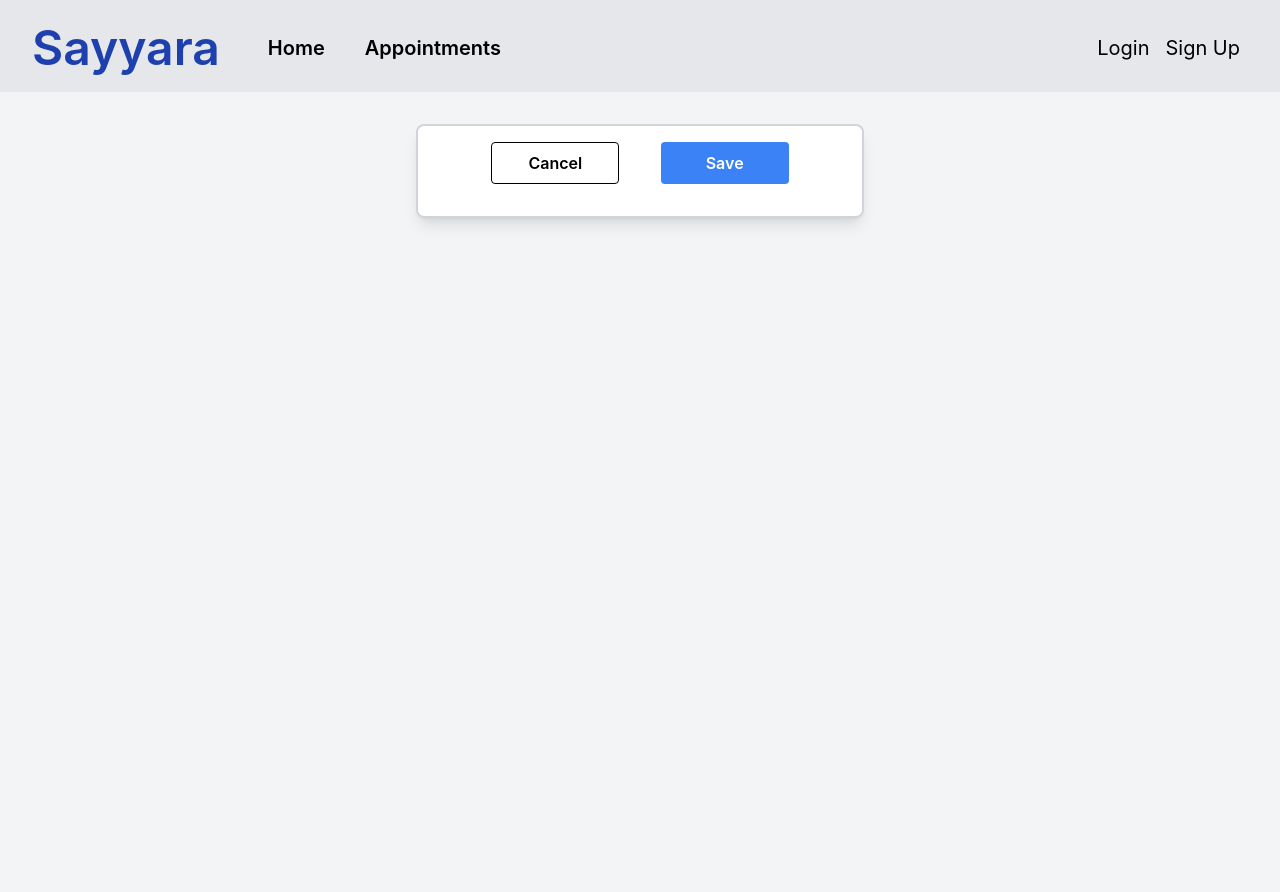
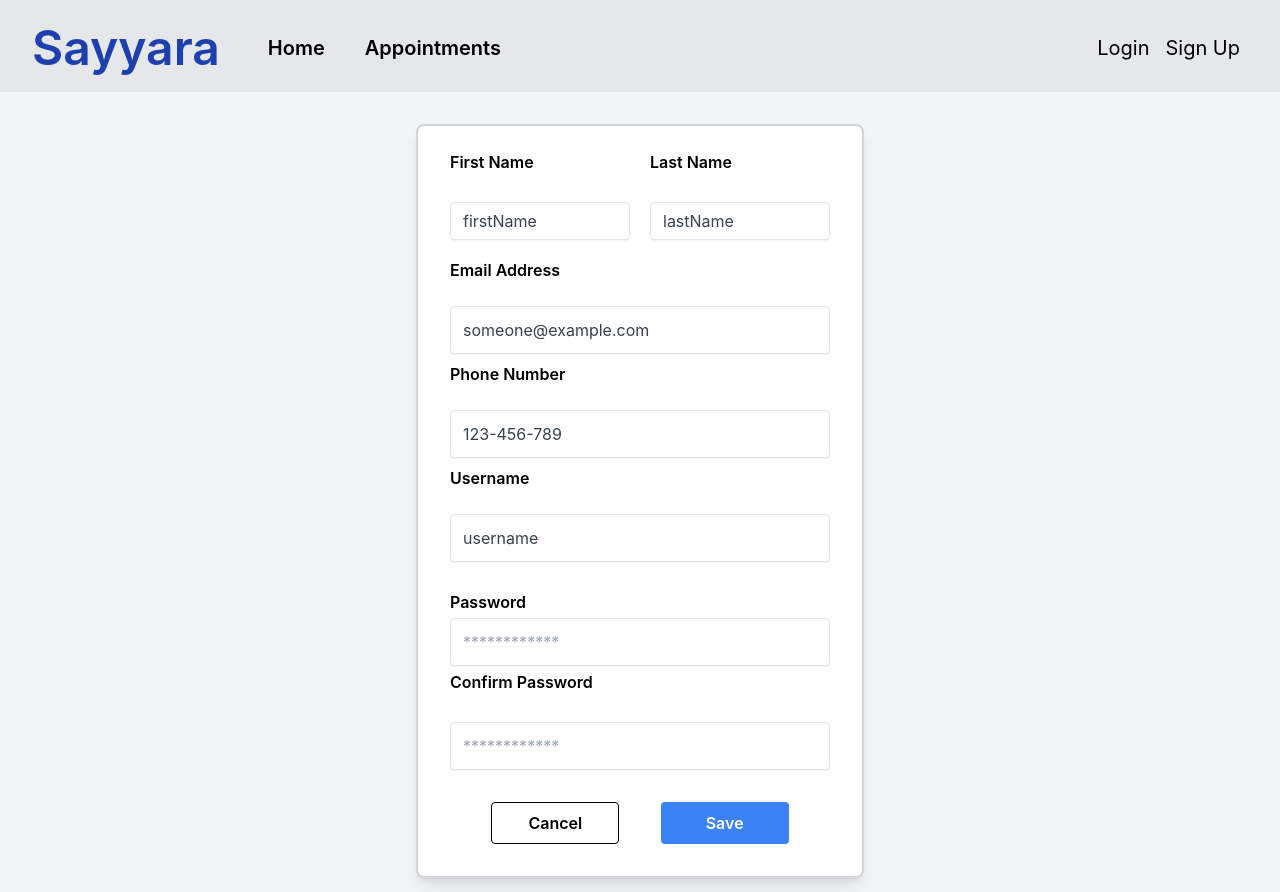
Before and after one commit to csc301-fall-2022/team-project-16-sayyara-m, a React (Create React App) app in the folder frontend/: page /profile in a window 1280 px wide. Both pictures are taken after a click on the button "Edit Profile". Built offline with nearby package versions, Linux system fonts and the light colour scheme.

Commit message:
Edit user info UI implementation

```diff
--- a/frontend/src/pages/Profile.tsx
+++ b/frontend/src/pages/Profile.tsx
@@ -43,8 +43,45 @@ const Profile = () => {
                         </div>
                         :
                         <div className="mx-8">
-                            <div className='flex justify-evenly mt-4 mb-8'>
-                                <button className="transition duration-100 ease-in-out w-32 bg-white-500 hover:bg-white-700 text-blue
+                            <div className='grid grid-cols-2 grid-rows-12 gap-1 mt-6 mb-6'>
+                                <label className='mb-[2px] font-semibold'>First Name</label>
+                                <label className='ml-2 font-semibold'>Last Name</label>
+                                <div className='mr-2'>
+                                    <input className="shadow-sm appearance-none border rounded w-full py-2 px-3 text-gray-700 leading-tight
+                                    focus:outline-blue-500 focus:shadow-outline" type="text" placeholder="First Name" defaultValue="firstName"/>
+                                </div>
+                                <div className='ml-2'>
+                                    <input className="shadow-sm appearance-none border rounded w-full py-2 px-3 text-gray-700 leading-tight
+                                    focus:outline-blue-500 focus:shadow-outline" type="text" placeholder="Last Name" defaultValue="lastName"/>
+                                </div>
+                                <label className='col-span-2 mt-1 font-semibold'>
+                                    Email Address
+                                </label>
+                                <input className="col-span-2 shadow-sm appearance-none border rounded w-full py-2 px-3 text-gray-700 leading-tight
+                                focus:outline-blue-500 focus:shadow-outline" type="text" placeholder="Email Address" defaultValue="someone@example.com"/>
+                                <label className='col-span-2 mt-1 font-semibold'>
+                                    Phone Number
+                                </label>
+                                <input className="col-span-2 shadow-sm appearance-none border rounded w-full py-2 px-3 text-gray-700 leading-tight
+                                focus:outline-blue-500 focus:shadow-outline" type="text" placeholder="Phone Number" defaultValue="123-456-789"/>
+                                <label className='col-span-2 mt-1 font-semibold'>
+                                    Username
+                                </label>
+                                <input className="col-span-2 shadow-sm appearance-none border rounded w-full py-2 px-3 text-gray-700 leading-tight
+                                focus:outline-blue-500 focus:shadow-outline" type="text" placeholder="Username" defaultValue="username"/>
+                                <label className='col-span-2 mt-6 font-semibold'>
+                                    Password
+                                </label>
+                                <input className="col-span-2 shadow-sm appearance-none border rounded w-full py-2 px-3 text-gray-700 leading-tight
+                                focus:outline-blue-500 focus:shadow-outline" type="password" placeholder="************"/>
+                                <label className='col-span-2 font-semibold'>
+                                    Confirm Password
+                                </label>
+                                <input className="col-span-2 shadow-sm appearance-none border rounded w-full py-2 px-3 text-gray-700 leading-tight
+                                focus:outline-blue-500 focus:shadow-outline" type="password" placeholder="************"/>
+                            </div>
+                            <div className='flex justify-evenly my-8'>
+                                <button className="transition duration-100 ease-in-out w-32 bg-white hover:bg-gray-100 text-black
                                 font-semibold py-2 px-4 rounded border border-black" type="button" onClick={() => setEditing(false)}>
                                     Cancel
                                 </button>
```
